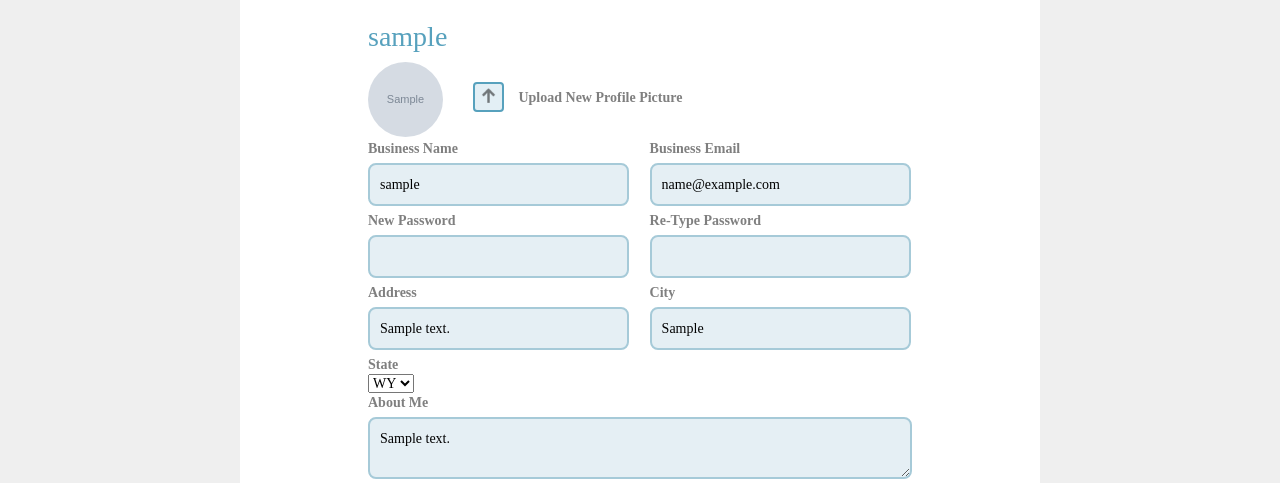
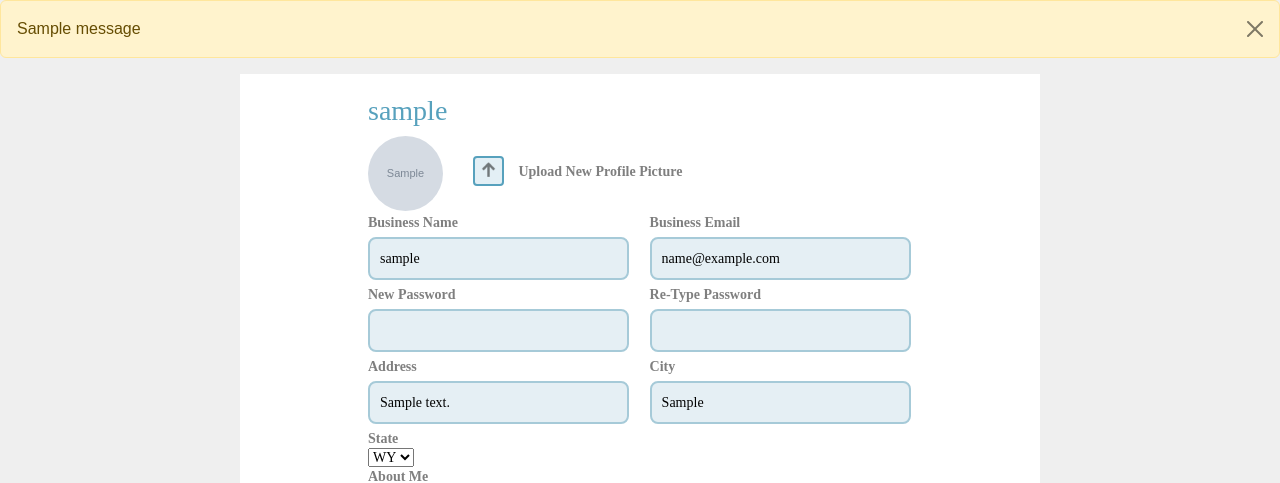
Before and after one commit to WormWaffles/Forum-Project, a Flask app: page /account/edit in a window 1280 px wide. Shown: the part 56-539 px from the top of the page. Run offline with Flask 3, Linux system fonts and the light colour scheme; the visitor is signed in with stand-in values (Sample User, id 1); tables that the repository leaves empty hold one stand-in row (values such as "Sample post"); grey boxes marked "Sample" are stand-in pictures; one stand-in notice (Sample message) is shown; some libraries are stand-ins or nearby versions.

Commit message:
adding flash message

```diff
--- a/app.py
+++ b/app.py
@@ -1,5 +1,5 @@
 import pathlib
-from flask import Flask, abort, render_template, redirect, request, session, g, url_for, send_from_directory
+from flask import Flask, flash, abort, render_template, redirect, request, session, g, url_for, send_from_directory
 import requests
 from src.post_feed import post_feed
 from src.users import users
@@ -848,11 +848,18 @@ def googlelogin():
 # delete user
 @app.route('/delete/<int:id>')
 def delete(id):
-    #delete user based on id and assign to variable
-    user_to_delete = users.delete_user(id)
-    #delete user from database
-    db.session.delete(user_to_delete)
-    #commit delete
-    db.session.commit()
-    #afterward, return to home page
-    return redirect('/')
+
+    try:
+        #delete user and user's post, rating, likes, comments
+        users.delete_user(id)
+        post_feed.delete_post(id)
+        rating.delete_rating_by_post_id(id)
+        likes.delete_likes_by_post_id(id)
+        comments.delete_comment(id)
+
+        return redirect('/')
+
+    except:
+        #flash message
+        flash("Error! There was a problem deleting user, try again.")
+        return redirect('/account/edit')
--- a/templates/settings_business.html
+++ b/templates/settings_business.html
@@ -5,6 +5,16 @@
 <!-- edit post title content or file -->
 <link rel="stylesheet" href="/static/styles/settings.css">
 <script src="//ajax.googleapis.com/ajax/libs/jquery/1.9.1/jquery.min.js"></script>
+
+<!-- Adding flash message -->
+<!-- From bootstrap: https://getbootstrap.com/docs/5.3/components/alerts/ -->
+{% for message in get_flashed_messages() %}
+<div class="alert alert-warning alert-dismissible fade show" role="alert">
+    {{ message }}
+    <button type="button" class="btn-close" data-bs-dismiss="alert" aria-label="Close"></button>
+</div>
+{% endfor%}
+
 
 {% if message %}
 <p class="message" style="color: red;">Error: {{ message }}</p>
```
